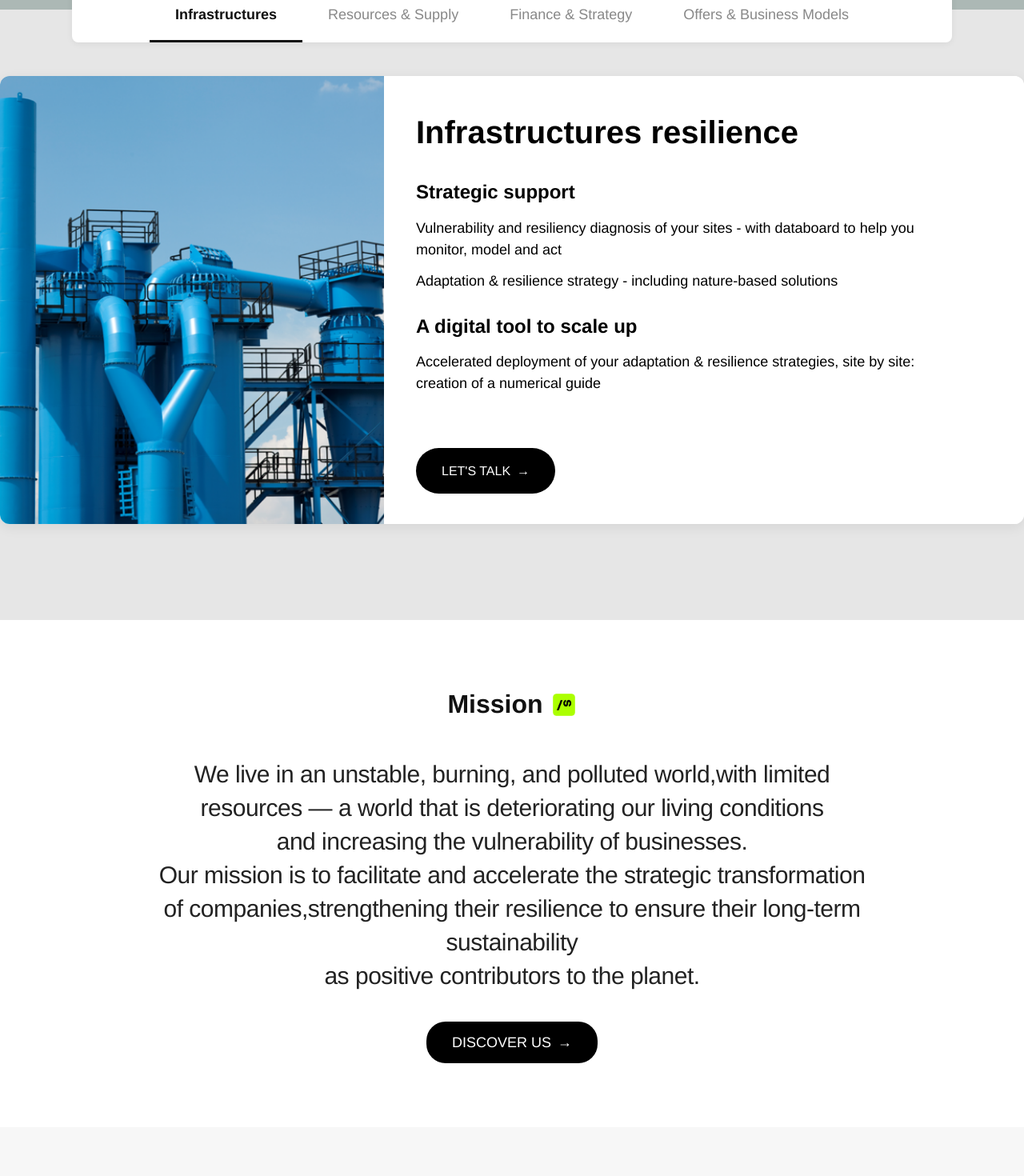
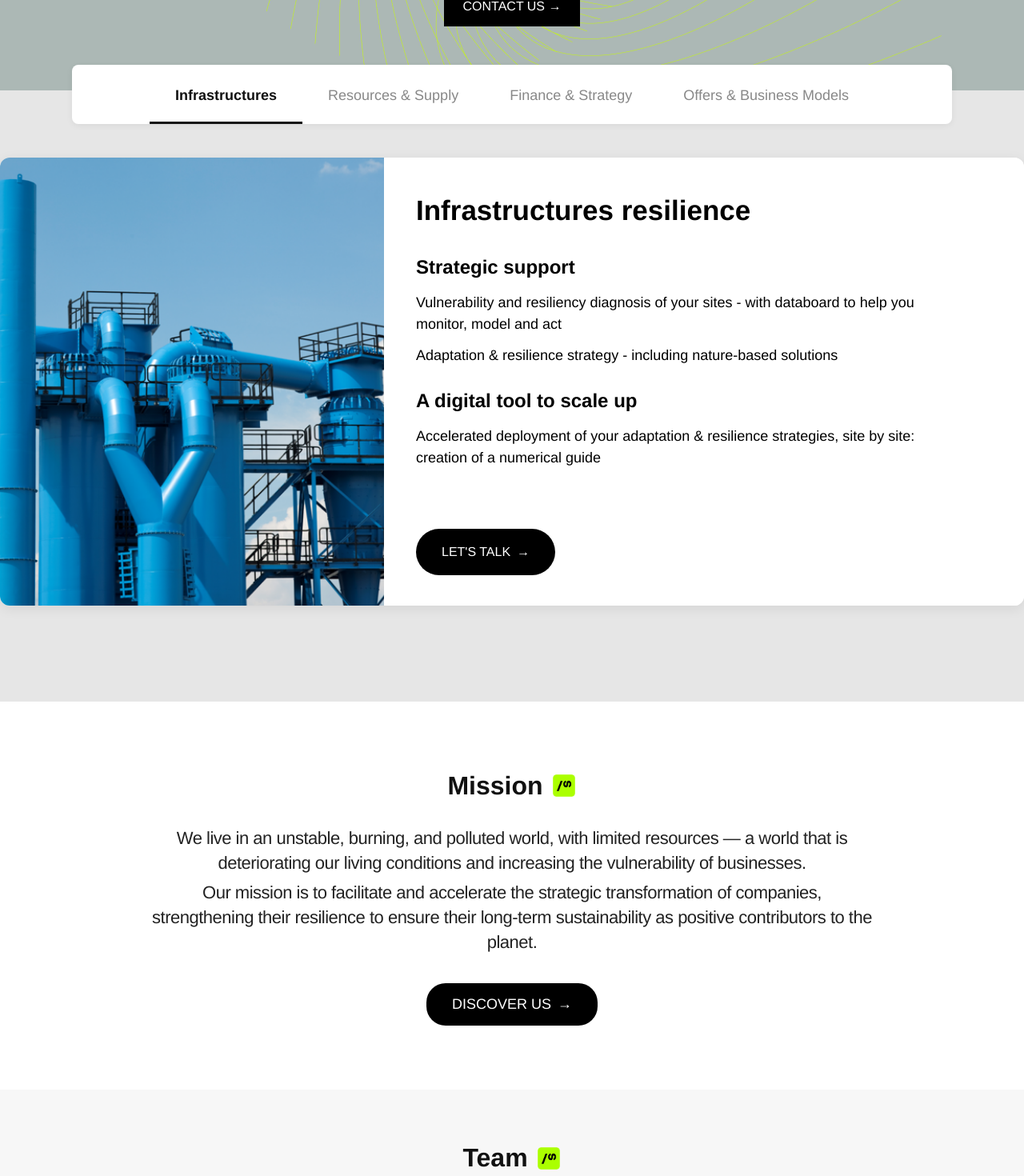
Before and after one commit to Adaptations-Paris/Site_web_adaptations, a React (Create React App) app: page / in a window 1280 px wide. Shown: the part 540-2010 px from the top of the page at 80% size. Built offline with nearby package versions, Linux system fonts and the light colour scheme.

Commit message:
Ajustements UI: logo header agrandi, padding photo employé, mini-break mission, responsive

```diff
--- a/src/components/Home.css
+++ b/src/components/Home.css
@@ -37,7 +37,7 @@ header {
 }
 
 .logo {
-  height: 40px;
+  height: 70px;
 }
 
 .logo img {
@@ -220,14 +220,14 @@ nav a:hover {
 }
 
 .resource-text h2 {
-  font-size: 40px;
+  font-size: 35px;
   font-weight: 700;
   margin-bottom: 24px;
   color: #000000;
 }
 
 .resource-text p {
-  font-size: 45px;
+  font-size: 40px;
   color: #555;
   margin-bottom: 20px;
 }
@@ -254,7 +254,7 @@ nav a:hover {
   gap: 10px;
   font-size: 32px;
   font-weight: 700;
-  margin-bottom: 40px;
+  margin-bottom: 25px;
 }
 
 .mission-title span {
@@ -270,7 +270,7 @@ nav a:hover {
 }
 
 .mission p {
-  font-size: 30px;
+  font-size: 22px;
   color: #222;
   max-width: 900px;
   margin: 0 auto 36px auto;
@@ -851,10 +851,23 @@ footer {
 
 @media (max-width: 600px) {
   .team-card {
-    grid-template-columns: 1fr;
+    grid-template-columns: 1fr !important;
+    justify-items: center;
   }
-  .team-card.employees {
-    grid-template-columns: 1fr 1fr;
+  .team-card.employees .team-member {
+    width: 100%;
+    max-width: 320px;
+    margin-left: auto;
+    margin-right: auto;
+  }
+  .team-card.employees .team-photo-bg {
+    width: 100%;
+    max-width: 140px;
+    min-width: 80px;
+    margin-left: auto;
+    margin-right: auto;
+    padding: 8px;
+    box-sizing: border-box;
   }
   .team-member {
     text-align: center;
@@ -1108,3 +1121,16 @@ body[data-aos-disabled="true"] [data-aos] {
     display: inline;
   }
 }
+
+@media (min-width: 901px) {
+  .team-card.employees .team-member:first-child {
+    grid-column: 2 / 3;
+  }
+}
+
+.mini-break {
+  display: block;
+  height: 0.3em;
+  width: 100%;
+  content: "";
+}
--- a/src/components/Home.js
+++ b/src/components/Home.js
@@ -55,14 +55,14 @@ const Home = () => {
       {/* Hero Section */}
       <section id="hero" className="hero" data-aos="fade-up">
         <h1>
-          Resilient<span className="mobile-hero-break">.<br /></span>
-          Positive<span className="mobile-hero-break">.<br /></span>
+          Resilient. <span className="mobile-hero-break"><br /></span>
+          Positive. <br />
           At scale.
         </h1>
         <p>
           <strong>
-            A "one stop <span className="highlight">shop"</span> combining AI-based digital tools<br />
-            and strategic support,<span className="mobile-break"><br /></span>
+            A "one stop <span className="highlight">shop"</span> combining AI-based digital tools
+            and strategic support, <br />
             100% focused on positive & resilient adaptation, at scale.
           </strong>
         </p>
@@ -112,12 +112,9 @@ const Home = () => {
           <img src="/logos/logo_adaptations_court.png" alt="Adaptations Logo" className="mission-logo" />
         </div>
         <p>
-          We live in an unstable, burning, and polluted world,<span className="mobile-break"><br /></span>
-          with limited resources — a world that is deteriorating our living conditions<br />
-          and increasing the vulnerability of businesses.<br />
-          Our mission is to facilitate and accelerate the strategic transformation of companies,<span className="mobile-break"><br /></span>
-          strengthening their resilience to ensure their long-term sustainability<br />
-          as positive contributors to the planet.
+          We live in an unstable, burning, and polluted world, with limited resources — a world that is deteriorating our living conditions
+          and increasing the vulnerability of businesses.<span className="mini-break"></span>
+          Our mission is to facilitate and accelerate the strategic transformation of companies, strengthening their resilience to ensure their long-term sustainability as positive contributors to the planet.
         </p>
         <a href="#newsletter" className="mission-btn">DISCOVER US <span className="arrow">→</span></a>
       </section>
@@ -134,7 +131,7 @@ const Home = () => {
             <div className="team-photo-bg">
               <img src="/images/theo.png" alt="Théo Cleret" />
             </div>
-            <h3>Théo<span className="mobile-break"><br /></span>Cleret</h3>
+            <h3>Théo <span className="mobile-break"><br /></span>Cleret</h3>
             <span className="team-role">Co-founder</span>
             <p>Ecole Polytechnique and University of Cambridge (UK) graduate,<br /> with 4+ years experience in decarbonization and adaptation strategies<br /> for industrials and investors. Ex- BCG Climate</p>
             <a href="https://www.linkedin.com/in/th%C3%A9o-cleret-776940176/" target="_blank" rel="noopener noreferrer" className="linkedin-link">LinkedIn</a>
@@ -143,7 +140,7 @@ const Home = () => {
             <div className="team-photo-bg">
               <img src="/images/loraine.png" alt="Loraine Coste" />
             </div>
-            <h3>Loraine<span className="mobile-break"><br /></span>Coste</h3>
+            <h3>Loraine <span className="mobile-break"><br /></span>Coste</h3>
             <span className="team-role">Co-founder</span>
             <p>Ecole Polytechnique and UCL (UK) data scientist, with 4+ years<br />experience in environmental transition modelisation for industrials<br />and investors. Ex- E-Cube data science department</p>
             <a href="https://www.linkedin.com/in/lorainecoste2005/" target="_blank" rel="noopener noreferrer" className="linkedin-link">LinkedIn</a>
@@ -152,7 +149,7 @@ const Home = () => {
             <div className="team-photo-bg">
               <img src="/images/maud.png" alt="Maud Mielvaque" />
             </div>
-            <h3>Maud<span className="mobile-break"><br /></span>Mielvaque</h3>
+            <h3>Maud <span className="mobile-break"><br /></span>Mielvaque</h3>
             <span className="team-role">Co-founder</span>
             <p>20+ years experience in helping companies' strategic transformation<br /> on digital & environmental challenges. Ex- Google ExCo,<br />  Possible Future CEO & WDNR co-founder</p>
             <a href="https://www.linkedin.com/in/maudmielvaque/" target="_blank" rel="noopener noreferrer" className="linkedin-link">LinkedIn</a>
@@ -161,7 +158,7 @@ const Home = () => {
             <div className="team-photo-bg">
               <img src="/images/maximilien.png" alt="Maximilien Rouer" />
             </div>
-            <h3>Maximilien<span className="mobile-break"><br /></span>Rouer</h3>
+            <h3>Maximilien <span className="mobile-break"><br /></span>Rouer</h3>
             <span className="team-role">Co-founder</span>
             <p>25+ years expertise in helping companies adapt to environmental<br /> resiliency challenges. Ex- BeCitizen co-founder, Terrena<br /> ExCo and Axa Climate Regeneration Strategy Director</p>
             <a href="https://www.linkedin.com/in/maximilien-rouer/" target="_blank" rel="noopener noreferrer" className="linkedin-link">LinkedIn</a>
@@ -172,7 +169,7 @@ const Home = () => {
             <div className="team-photo-bg">
               <img src="/images/louise.png" alt="Louise Eon" />
             </div>
-            <h3 className="team-name-center">Louise<span className="mobile-break"><br /></span>Eon</h3>
+            <h3 className="team-name-center">Louise <span className="mobile-break"><br /></span>Eon</h3>
             <span className="team-role team-role-center">First employee and physical risks expert</span>
             <p>Specialized in physical risks impact modelisation. Ex-founder Resilient</p>
           </div>
```
